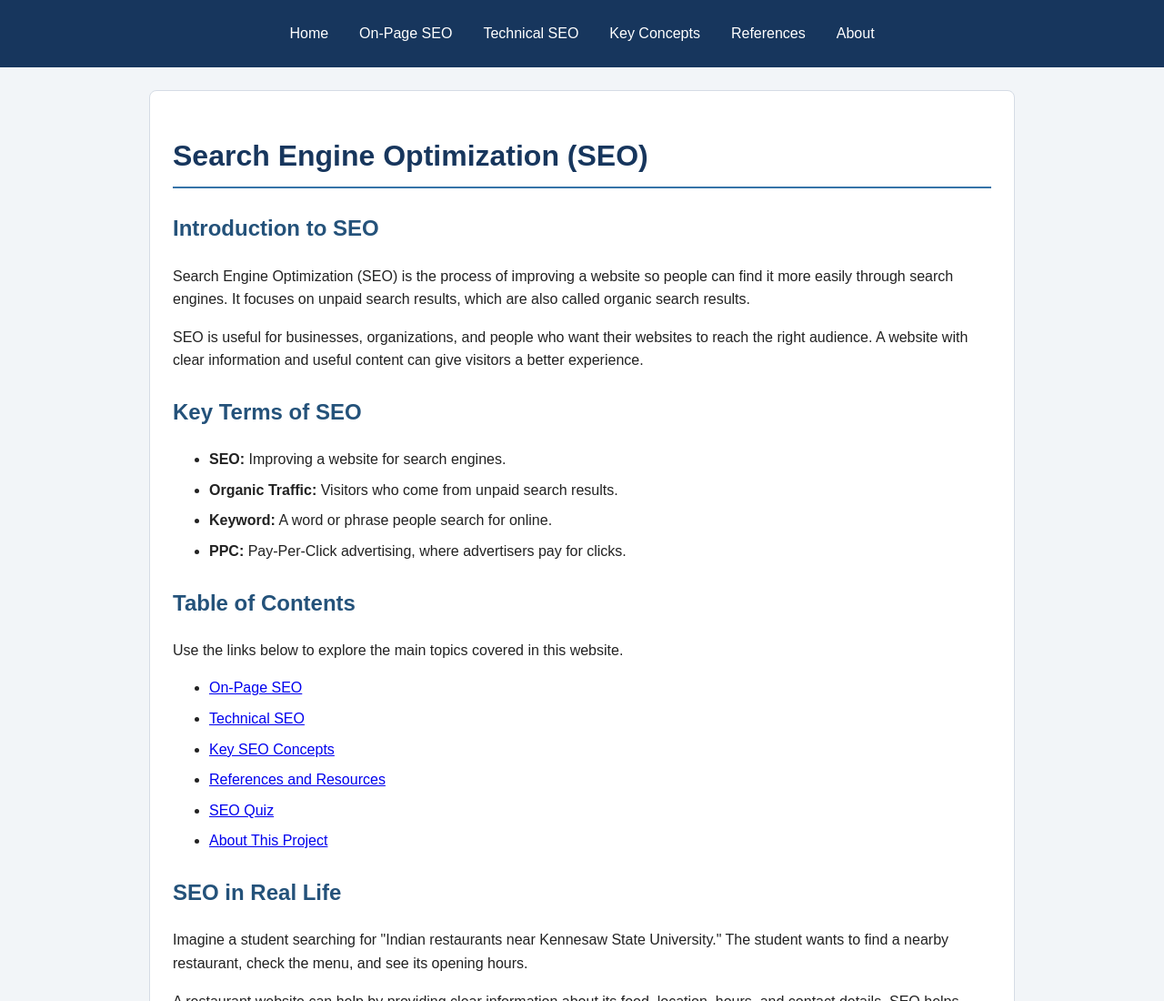
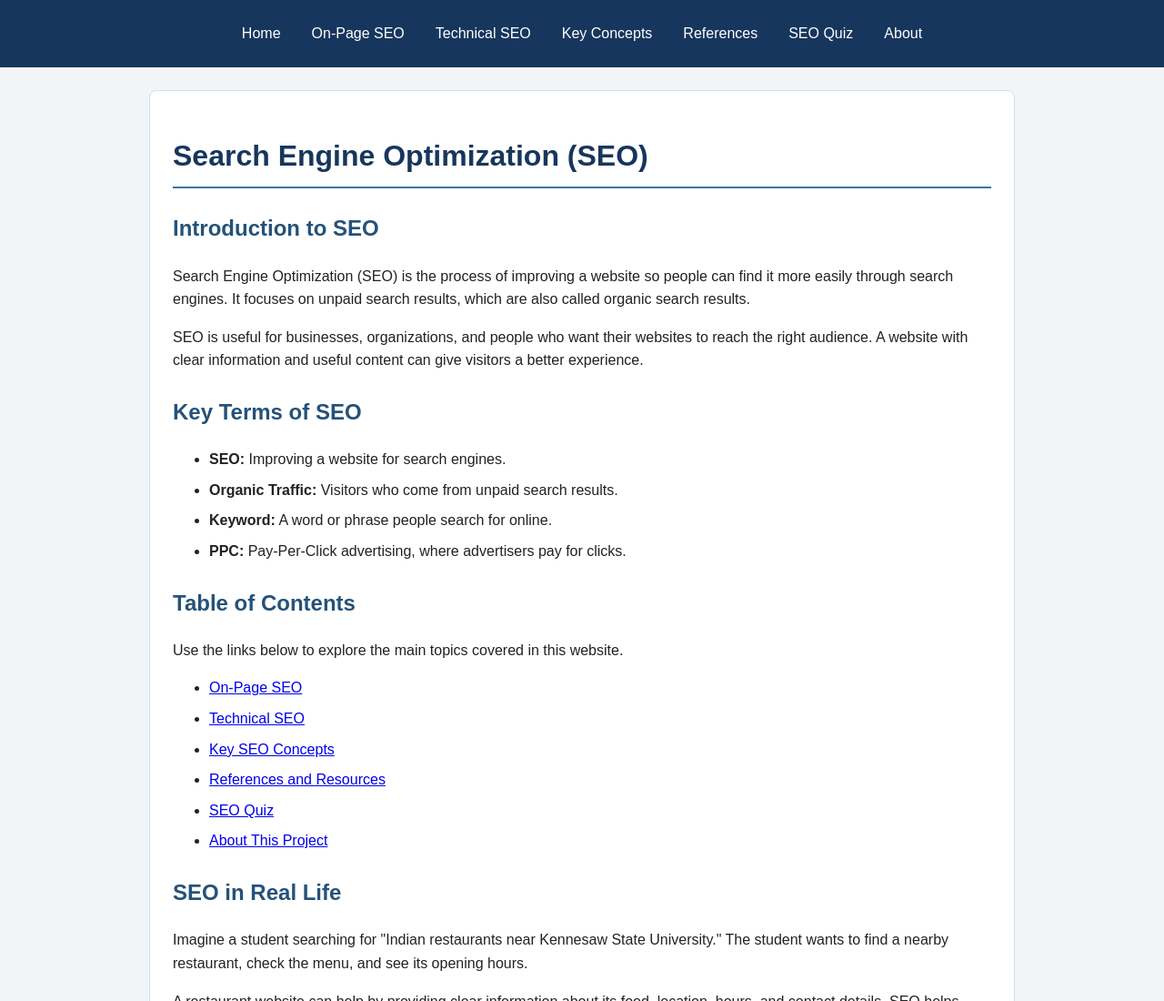
Before and after one commit to ashrafsyed-30/seo-project, a plain HTML site: page index.html in a window 1280 px wide. Shown: the top 1100 px of the page at 91% size. Drawn offline with Linux system fonts and the light colour scheme.

Commit message:
update website

```diff
--- a/index.html
+++ b/index.html
@@ -18,12 +18,14 @@
 <body>
 
     <!-- Main navigation menu used on every page. -->
+
     <nav>
         <a href="index.html">Home</a>
         <a href="on-page-seo.html">On-Page SEO</a>
         <a href="technical-seo.html">Technical SEO</a>
         <a href="key-concepts.html">Key Concepts</a>
         <a href="references.html">References</a>
+        <a href="quiz.html">SEO Quiz</a>
         <a href="about.html">About</a>
     </nav>
 
```
Also changed, not shown: about.html (+1 -0 lines), key-concepts.html (+1 -0 lines), on-page-seo.html (+1 -0 lines), references.html (+1 -0 lines), technical-seo.html (+1 -0 lines).
